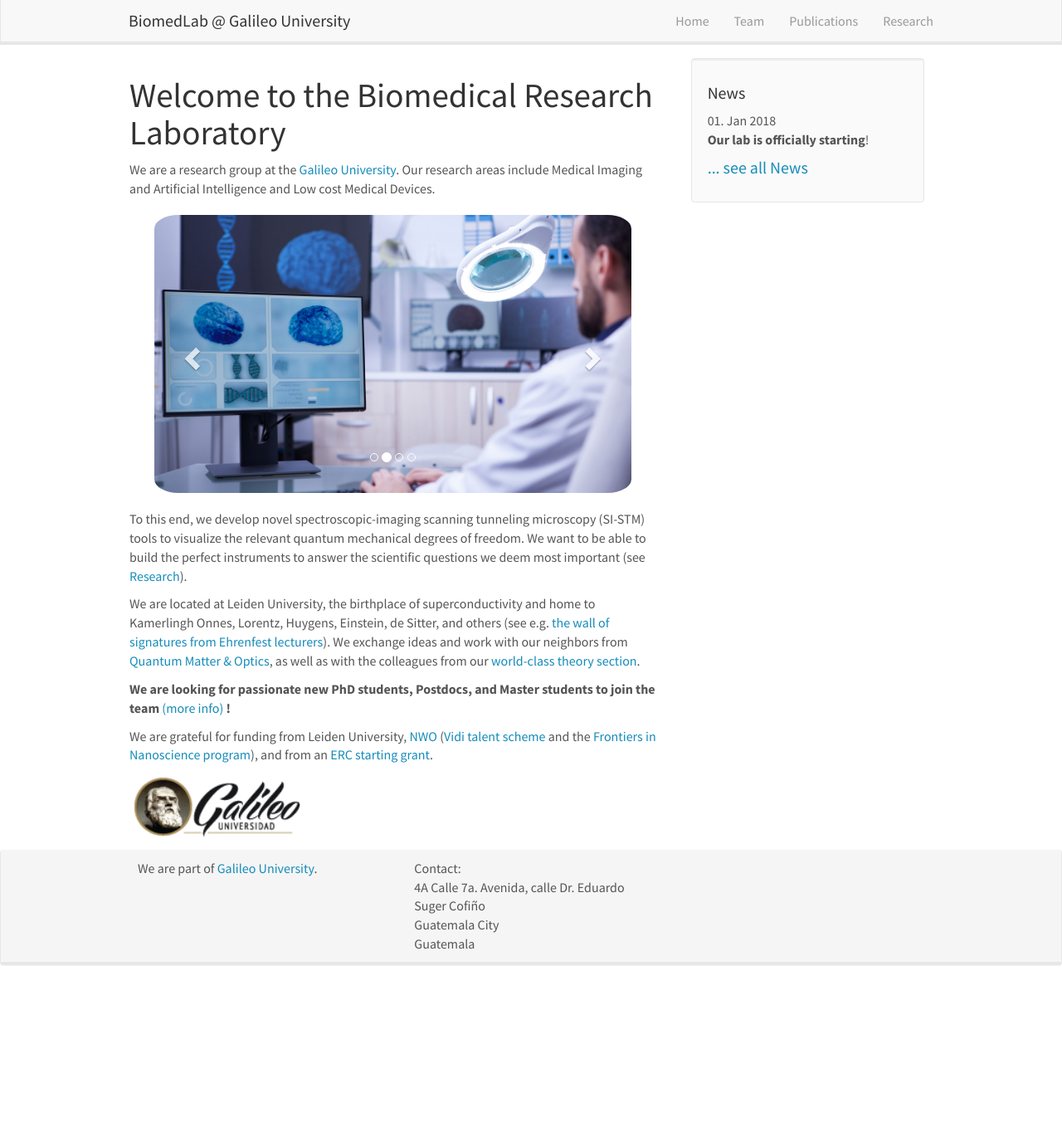
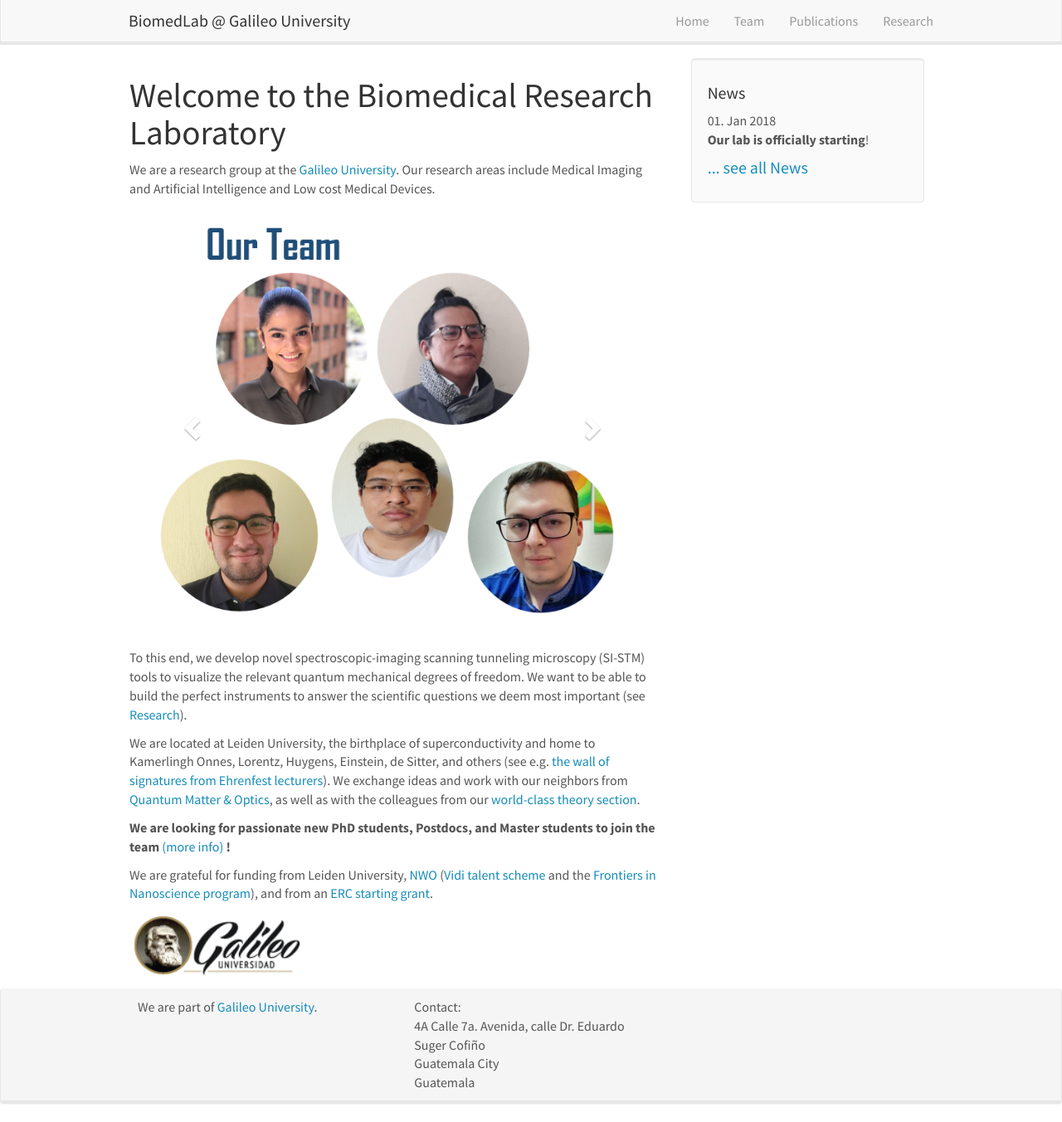
Before and after one commit to BiomedLabUG/BiomedLabUG.github.io, a Jekyll site: the page built from _pages/home.md, in a window 1280 px wide and 1352 px high. Shown: the whole window at 83% size. Built offline with Jekyll 4.4.1, drawn with Linux system fonts in a browser that asks for light colours; nearby versions of some CDN libraries.

Commit message:
updated images

```diff
--- a/_pages/home.md
+++ b/_pages/home.md
@@ -24,13 +24,13 @@ We are a research group at the [Galileo University](http://www.galileo.edu). Our
             <img src="{{ site.url }}{{ site.baseurl }}/images/slider7001400/galileo-edificio-comp.jpg" alt="Slide 0" />
         </div>
         <div class="item">
-            <img src="{{ site.url }}{{ site.baseurl }}/images/slider7001400/preview_video_maestria_ingenieria_biomedica01.jpg" alt="Slide 1" />
+            <img src="{{ site.url }}{{ site.baseurl }}/images/slider7001400/team.png" alt="Slide 1" />
         </div>
         <div class="item">
-            <img src="{{ site.url }}{{ site.baseurl }}/images/slider7001400/biomedica02-2048x1195.jpg" alt="Slide 2" />
+            <img src="{{ site.url }}{{ site.baseurl }}/images/slider7001400/research.png" alt="Slide 2" />
         </div>
         <div class="item">
-            <img src="{{ site.url }}{{ site.baseurl }}/images/slider7001400/maestria_ingenieria_biomedica.jpg" alt="Slide 3" />
+            <img src="{{ site.url }}{{ site.baseurl }}/images/slider7001400/conferences.png" alt="Slide 3" />
         </div>
     </div>
   <a class="left carousel-control" href="#carousel" role="button" data-slide="prev">
```
